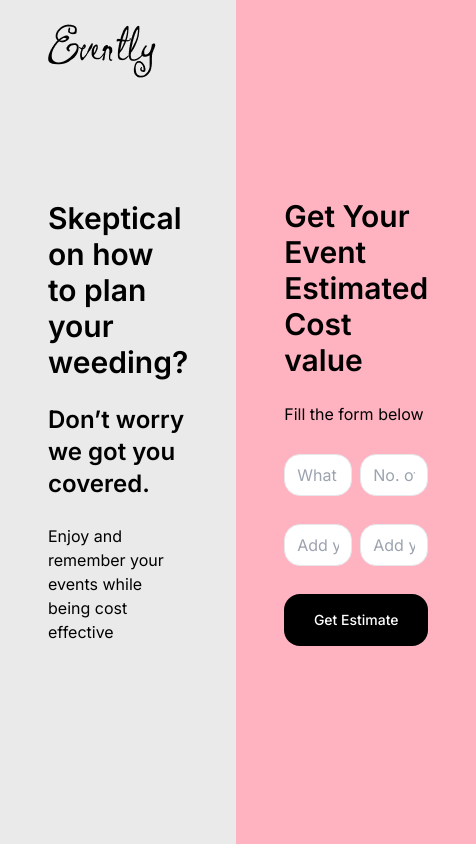
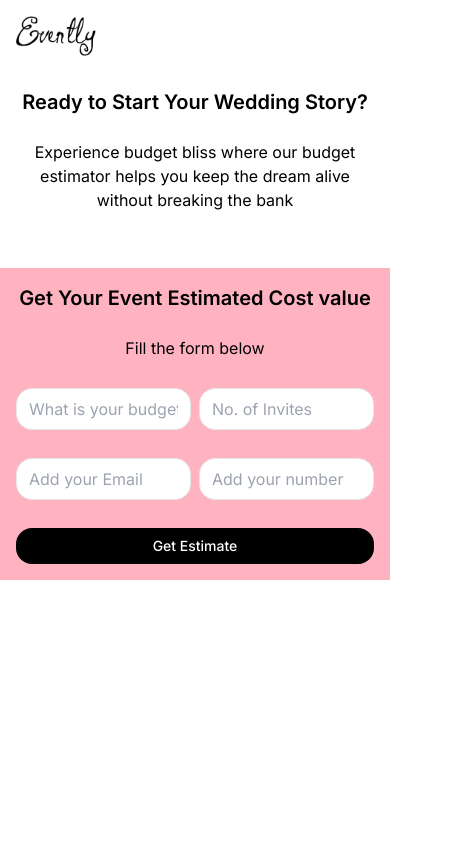
Before and after one commit to unegbuclinton/evently, a Next.js app: page / in a window 390 px wide. Shown: the whole page, 476 px wide, since content can reach past the window. Built offline with nearby package versions, Linux system fonts and the light colour scheme.

Commit message:
update evently

```diff
--- a/src/app/page.tsx
+++ b/src/app/page.tsx
@@ -22,21 +22,24 @@ export default function Home() {
     notifySignup(data)
   }
   return (
-    <main className='flex h-screen'>
-      <img src='/evently.png' alt='' className='absolute top-6 left-12' />
-      <div className='flex  flex-col justify-center bg-secondary w-full px-12'>
-        <div className='max-w-[550px]'>
-          <h3 className='text-3xl mb-6 font-semibold'>
-            Skeptical on how to plan your weeding?
-          </h3>
-          <h4 className='text-2xl mb-6 font-semibold'>
-            Don’t worry we got you covered.
-          </h4>
-          <p>Enjoy and remember your events while being cost effective</p>
+    <main className='h-screen lg:flex'>
+      <div className='w-full mb-10 lg:mb-0'>
+        <img src='/evently.png' alt='' className='w-28 p-4 lg:pl-12' />
+        <div className='flex p-4 text-center flex-col justify-center w-full lg:px-12 lg:mt-32'>
+          <div className='max-w-[550px]'>
+            <h3 className='text-xl lg:text-3xl mb-6 font-semibold'>
+              Ready to Start Your Wedding Story?
+            </h3>
+
+            <p>
+              Experience budget bliss where our budget estimator helps you keep
+              the dream alive without breaking the bank
+            </p>
+          </div>
         </div>
       </div>
-      <div className='bg-primary w-full flex flex-col justify-center px-12'>
-        <h3 className='text-3xl mb-6 font-semibold max-w-[440px]'>
+      <div className='bg-primary p-4 w-full flex flex-col justify-center items-center lg:px-12 text-center'>
+        <h3 className='text-xl lg:text-3xl mb-6 font-semibold max-w-[440px]'>
           Get Your Event Estimated Cost value
         </h3>
         <p>Fill the form below</p>
@@ -45,12 +48,16 @@ export default function Home() {
             <InputField
               name='budget'
               register={register}
+              required
               type='number'
+              error={errors.budget?.type}
               placeholder='What is your budget'
             />
             <InputField
               name='invitees'
               register={register}
+              required
+              error={errors.invitees?.type}
               type='number'
               placeholder='No. of Invites'
             />
@@ -59,6 +66,8 @@ export default function Home() {
             <InputField
               name='email'
               register={register}
+              required
+              error={errors.email?.type}
               type='text'
               placeholder='Add your Email'
               containerStyles='mb-7'
@@ -66,7 +75,9 @@ export default function Home() {
             <InputField
               name='phone'
               register={register}
+              required
               type='number'
+              error={errors.phone?.type}
               placeholder='Add your number'
               containerStyles='mb-7'
             />
--- a/src/components/button/Button.tsx
+++ b/src/components/button/Button.tsx
@@ -12,7 +12,7 @@ const Button: React.FC<buttonTypes> = ({
       onClick={onClick}
       type={type}
       disabled={disabled}
-      className='flex bg-black text-white w-full items-center justify-center text-sm p-4 rounded-2xl font-medium'
+      className='flex bg-black text-white w-full items-center justify-center text-sm p-2 lg:p-4 rounded-2xl font-medium'
     >
       {children}
     </button>
--- a/src/components/inputField/InputField.tsx
+++ b/src/components/inputField/InputField.tsx
@@ -16,6 +16,7 @@ const InputField: React.FC<InputProps> = ({
   disabled,
   containerStyles,
   placeholder,
+  required,
 }) => {
   const [visibility, setVisibility] = useState<boolean>(false)
   const toggleVisibility = () => {
@@ -31,6 +32,11 @@ const InputField: React.FC<InputProps> = ({
       e.preventDefault()
     }
   }
+  function capitalizeFirstLetter(string?: string) {
+    if (string) {
+      return string.charAt(0).toUpperCase() + string.slice(1)
+    }
+  }
 
   return (
     <div className={`${containerStyles} mt-5`}>
@@ -40,7 +46,7 @@ const InputField: React.FC<InputProps> = ({
       <div className='relative'>
         <input
           type={type === 'password' ? (visibility ? 'text' : 'password') : type}
-          {...register(name)}
+          {...register(name, { required: required })}
           name={name}
           id={id}
           min={min ? min : 1}
@@ -48,7 +54,7 @@ const InputField: React.FC<InputProps> = ({
           disabled={disabled}
           onKeyDown={numberKeyPress}
           placeholder={placeholder}
-          className={`${styles} input border rounded-2xl outline-none focus:border-secondary duration-200 px-3 py-2 mt-1 text-base w-full`}
+          className={`${styles}  border rounded-2xl outline-none focus:border-secondary duration-200 px-3 py-2 mt-1 text-base w-full`}
         />
         {type === 'password' && (
           <div
@@ -65,7 +71,7 @@ const InputField: React.FC<InputProps> = ({
           ></div>
         )}
       </div>
-
+      <p className='text-[red] pl-2'>{capitalizeFirstLetter(error)}</p>
       {/* <ErrorMessage field={error} /> */}
     </div>
   )
--- a/src/components/inputField/types.ts
+++ b/src/components/inputField/types.ts
@@ -17,5 +17,6 @@ export interface InputProps {
   onChange?: (x: any) => void
   register: UseFormRegister<any>
   containerStyles?: string
+  required?: boolean
   styles?: string
 }
--- a/tailwind.config.js
+++ b/tailwind.config.js
@@ -16,12 +16,11 @@ module.exports = {
         tertiary: '#D7FCD4',
       },
       boxShadow: {
-        pillShadow:
-          '0px 0px 0px 1px rgba(0, 0, 0, 0.04), 0px 1px 2px 0px rgba(0, 0, 0, 1), 0px 0px 1px 0px rgba(0, 0, 0, 0.12)',
+        xl: 'rgba(71, 69, 84, 0.08) 0px 0px 0px 1px, rgba(0, 0, 0, 0.12) 1px 12px 20px, rgba(0, 0, 0, 0.12) 0px 3px 3px, rgba(0, 0, 0, 0.15) 0px -1px 0px inset',
       },
       backgroundImage: {
         'primary-gradient':
-          'linear-gradient(144deg, #048BA8 84.41%, #D6FED3 29.03%)',
+          ' linear-gradient(128deg, rgba(255,179,193,1) 9%, rgba(219,198,203,1) 27%, rgba(252,252,252,1) 59%)',
       },
     },
   },
```
